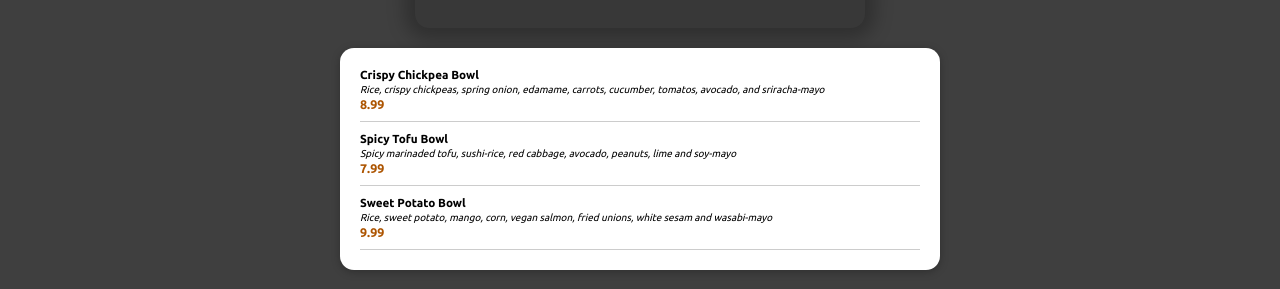
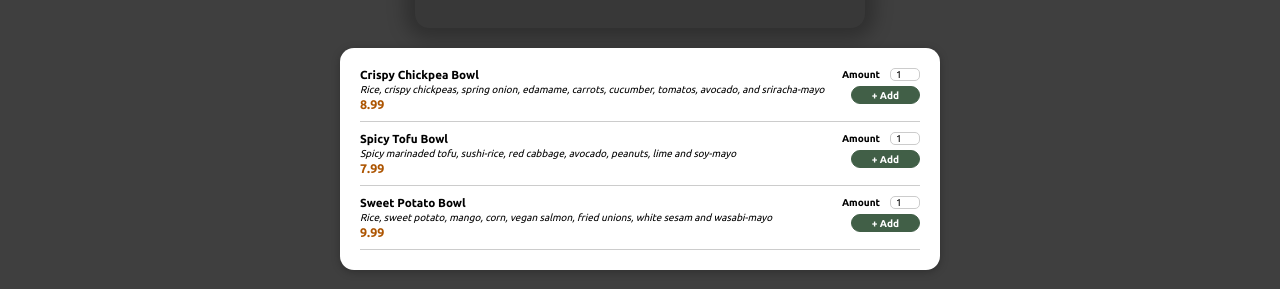
Before and after one commit to Daisys89/Food-Order-App, a React (Create React App) app: page / in a window 1280 px wide. Shown: the part 380-669 px from the top of the page. Built offline with nearby package versions, Linux system fonts and the light colour scheme.

Commit message:
Input and Add button added

```diff
--- a/src/components/Meals/MealItem/MealItem.js
+++ b/src/components/Meals/MealItem/MealItem.js
@@ -1,3 +1,5 @@
+import MealItemForm from './MealItemForm';
+
 import classes from './MealItem.module.css';
 
 const MealItem = (props) => {
@@ -10,7 +12,9 @@
         <div className={classes.description}>{props.description}</div>
         <div className={classes.price}>{price}</div>
       </div>
-      <div></div>
+      <div>
+        <MealItemForm />
+      </div>
     </li>
   );
 };
--- a/src/components/Meals/MealItem/MealItemForm.js
+++ b/src/components/Meals/MealItem/MealItemForm.js
@@ -0,0 +1,23 @@
+import Input from '../../UI/Input';
+import classes from './MealItemForm.module.css';
+
+const MealItemForm = (props) => {
+  return (
+    <form className={classes.form}>
+      <Input
+        label="Amount"
+        input={{
+          id: 'amount',
+          type: 'number',
+          min: '1',
+          max: '5',
+          step: '1',
+          defaultValue: '1',
+        }}
+      />
+      <button>+ Add</button>
+    </form>
+  );
+};
+
+export default MealItemForm;
--- /dev/null
+++ b/src/components/Meals/MealItem/MealItemForm.module.css
@@ -0,0 +1,20 @@
+.form {
+  text-align: right;
+}
+
+.form button {
+  font: inherit;
+  cursor: pointer;
+  background-color: #415f47;
+  border: 1px solid #415f47;
+  color: white;
+  padding: 0.25rem 2rem;
+  border-radius: 20px;
+  font-weight: bold;
+}
+
+.form button:hover,
+.form button:active {
+  background-color: #113719;
+  border-color: #113719;
+}
--- /dev/null
+++ b/src/components/UI/Input.js
@@ -0,0 +1,12 @@
+import classes from './Input.module.css';
+
+const Input = (props) => {
+  return (
+    <div className={classes.input}>
+      <label htmlFor={props.input.id}>{props.label}</label>
+      <input {...props.input} />
+    </div>
+  );
+};
+
+export default Input;
--- /dev/null
+++ b/src/components/UI/Input.module.css
@@ -0,0 +1,18 @@
+.input {
+  display: flex;
+  align-items: center;
+  margin-bottom: 0.5rem;
+}
+
+.input label {
+  font-weight: bold;
+  margin-right: 1rem;
+}
+
+.input input {
+  width: 3rem;
+  border-radius: 5px;
+  border: 1px solid #ccc;
+  font: inherit;
+  padding-left: 0.5rem;
+}
--- a/src/index.css
+++ b/src/index.css
@@ -57,7 +57,7 @@
 
 Primary
 Tints
-Shades
+Shades: #0e2c14
 Accents
 Greys
 
```
